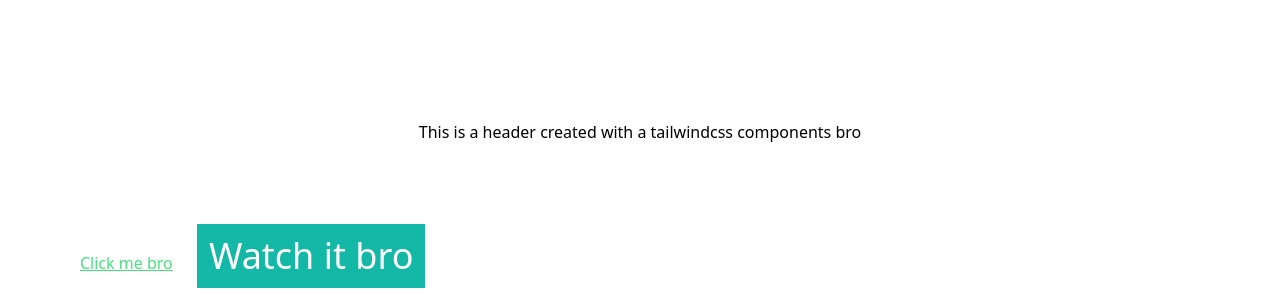
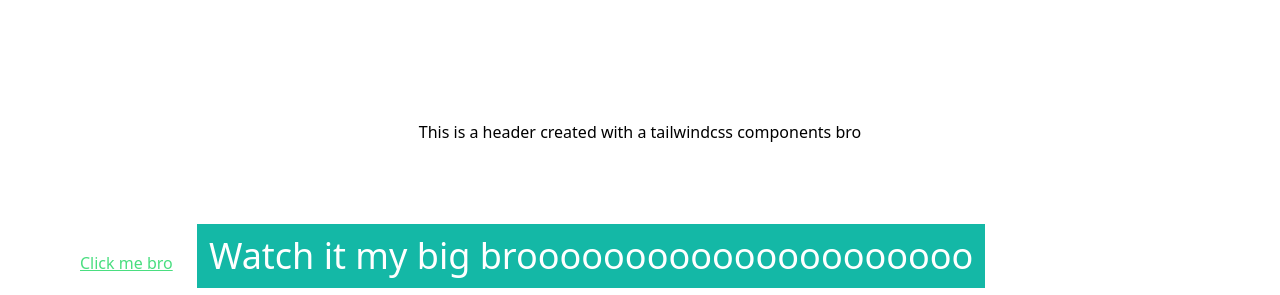
Before and after one commit to Godsfavour-Ifidon/testing, a website: page index.html in a window 1280 px wide. Shown: the top 295 px of the page. Drawn offline with Linux system fonts and the light colour scheme.

Commit message:
first commit

```diff
--- a/index.html
+++ b/index.html
@@ -12,7 +12,7 @@
       </div>
     </header>
     <a href="">Click me bro</a>
-    <button>Watch it bro</button>
+    <button>Watch it my big brooooooooooooooooooooo</button>
 
     <div class="text-purple-500">This is utilities</div>
   </body>
--- a/package.json
+++ b/package.json
@@ -10,6 +10,6 @@
   "license": "ISC",
   "description": "",
   "devDependencies": {
-    "tailwindcss": "^3.4.11"
+    "tailwindcss": "^3.4.13"
   }
 }
```
Also changed, not shown: css/style.css, 1 other file.
